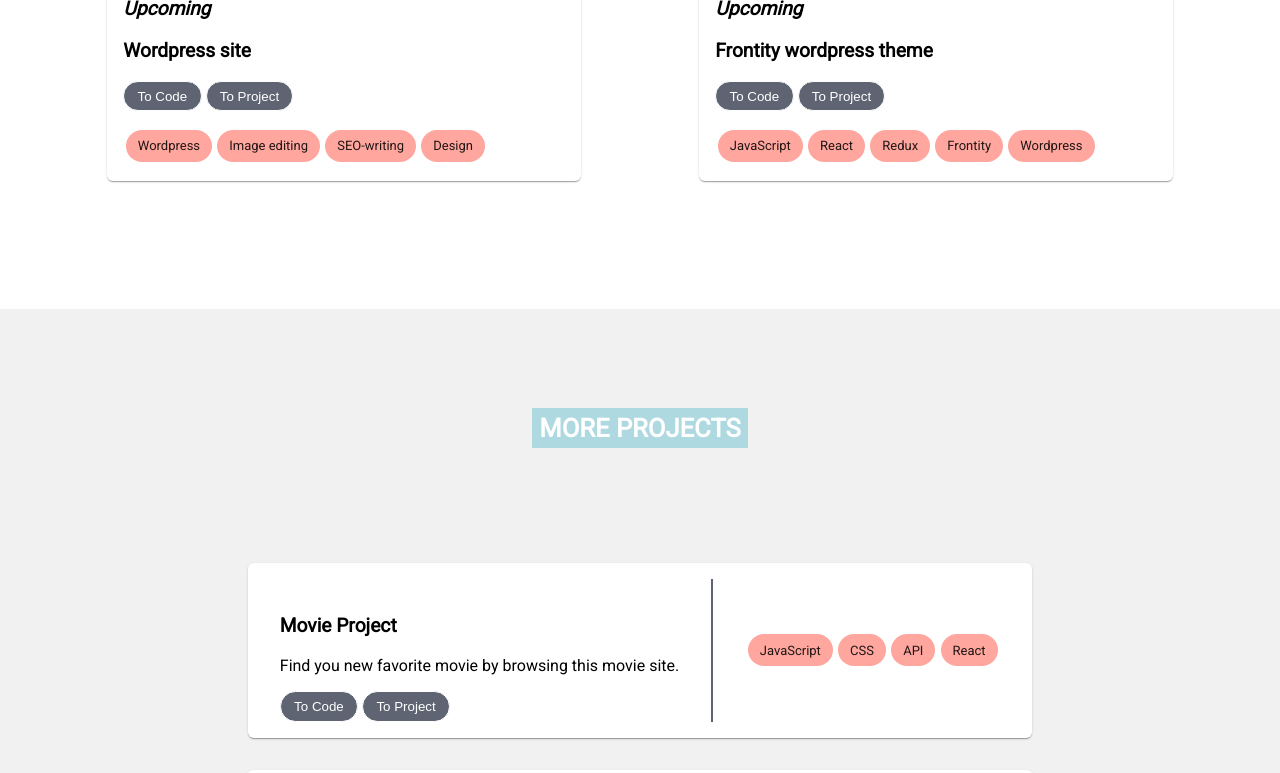
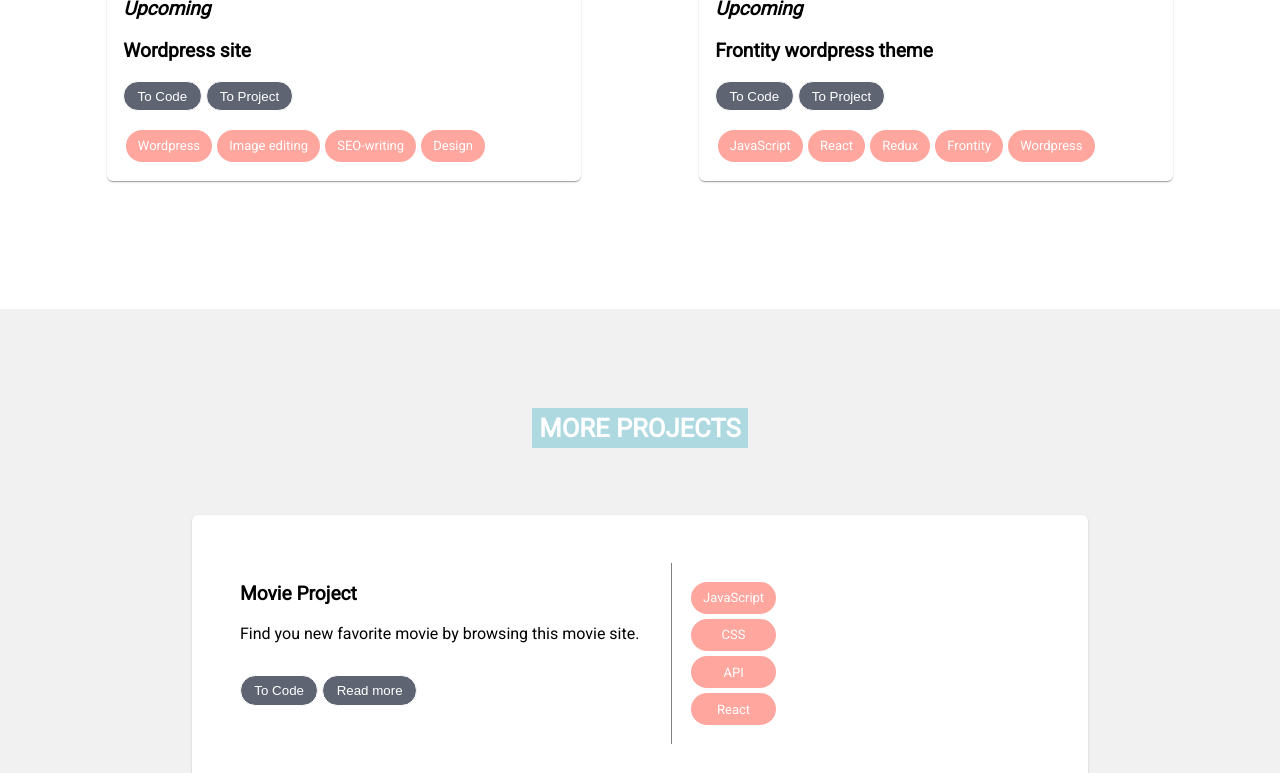
Before and after one commit to johannaraden/Portfolio, a React (Create React App) app: page / in a window 1280 px wide. Shown: the part 3060-3833 px from the top of the page. Built offline with nearby package versions, Linux system fonts and the light colour scheme.

Commit message:
Compressed to one single reusable summary component

```diff
--- a/src/common/ProjectCard.js
+++ b/src/common/ProjectCard.js
@@ -80,7 +80,7 @@
           <a href={deploy}><Button>To Project</Button></a>
         </CardText>
         <ChipsContainer>
-          {technologies && technologies.map((tech) => <Chip key={tech} style={{ backgroundColor: '#FFA69E'}} label={tech}/>)}
+          {technologies && technologies.map((tech) => <Chip key={tech} style={{ backgroundColor: '#FFA69E', color: 'white'}} label={tech}/>)}
         </ChipsContainer>
       </Content>
     </Card>
--- a/src/common/ProjectSummary.js
+++ /dev/null
@@ -1,98 +0,0 @@
-import React from 'react'
-import '../styling.css'
-import styled from 'styled-components/macro'
-import Chip from '@material-ui/core/Chip'
-import { DeviceSize } from '../common/Sizes'
-
-
-const CardContainer = styled.div`
-  border-radius: 6px;
-  box-shadow: 0px 2px 1px -1px rgba(0, 0, 0, 0.2), 0px 1px 1px 0px rgba(0, 0, 0, 0.14), 0px 1px 3px 0px rgba(0,0,0,.12);
-  display: flex;
-  flex-direction: row;
-  background-color: white;
-  box-sizing: border-box;
-  margin: 1em;
-  padding: 1em;
-  // width: 99%;
-  transition: ease-in 300ms;
-  :hover {
-    box-shadow: 0px 3px 1px -1px rgba(0, 0, 0, 0.2), 0px 2px 2px 0px rgba(0, 0, 0, 0.14), 0px 2px 4px 0px rgba(0,0,0,.12);
-    -webkit-transform: translateX(-3px);
-    transform: translateX(-3px) translateY(-3px);
-  }
-  @media ${DeviceSize.tablet} {
-    // width: 80%;
-  }
-  @media ${DeviceSize.laptop} {
-  //  width: 70%;
-  }
-`
-
-const Header = styled.div`
-  display: flex;
-  flex-direction: column;
-  cursor: pointer;
-`
-
-const CardText = styled.div`
-  margin: 1em 1em 0 1em;
-`
-
-const Title = styled.h1`
-  font-size: 1.2em;
-`
-
-const Description = styled.p`
-
-`
-
-const Button = styled.button`
-  border-radius: 200px;
-  border: 1px solid white;
-  padding: .5em 1em;
-  cursor: pointer;
-  background-color: #5E6472;
-  color: white;
-  margin-right: .3em;
-  & :hover {
-    background-color: white;
-    color: #5E6472;
-    border: 1px solid #5E6472;
-  }
-`
-
-const ChipsContainer = styled.div`
-  display: flex;
-  margin: 1em;
-  align-self: center;
-  > * {
-    margin: .2em;
-  }
-`
-
-const VL = styled.div`
-  height: 100%;
-  margin: 0 1em;
-  border-right: 2px solid #5E6472;
-`
-
-export const ProjectSummary = ({ title, secondaryText, deploy, href, technologies }) => {
-
-  return (
-    <CardContainer>
-      <Header>
-        <CardText>
-          {title && <Title>{title}</Title>}
-          {secondaryText && <Description>{secondaryText}</Description>}
-          <a href={href}><Button>To Code</Button></a>
-          <a href={deploy}><Button>To Project</Button></a>
-        </CardText>
-      </Header>
-      <VL></VL>
-      <ChipsContainer>
-      {technologies && technologies.map((tech) => <Chip style={{ backgroundColor: '#FFA69E'}} label={tech}/>)}
-      </ChipsContainer>
-  </CardContainer>
-  )
-}
--- a/src/common/BlogSummary.js
+++ b/src/common/SummaryCard.js
@@ -14,7 +14,7 @@
   background-color: white;
   box-sizing: border-box;
   margin: 1em;
-  padding: 1em;
+  padding: 3em 2em 2em 2em;
   width: 90%;
   transition: ease-in 300ms;
   :hover {
@@ -26,7 +26,6 @@
     width: 80%;
     padding: 2em;
     flex-direction: row;
-
   }
   @media ${DeviceSize.laptop} {
     width: 70%;
@@ -50,43 +49,38 @@
 `
 
 const Description = styled.p`
-
+  margin-bottom: 2em;
 `
-
-// const Button = styled.button`
-//   border-radius: 200px;
-//   border: none;
-//   padding: .5em 1em;
-//   cursor: pointer;
-//   background-color: #5E6472;
-//   color: white;
-//   margin-right: .3em;
-// `
 
 const ChipsContainer = styled.div`
   display: flex;
+  margin-top: 3em;
+  margin-bottom: 1.5em;
+  flex-wrap: wrap;
+  align-self: left;
+  padding-top: 2em;
+  padding-left: 1em;
+  align-content: center;
+  border-top: 1px solid grey;
+  align-content: baseline;
+  flex-direction: column;
+  > * {
+    margin: 2.5em .5em 0 1.2em;
+  }
+  @media ${DeviceSize.tablet} {
     margin: 1em;
-  flex-wrap: wrap;
-  align-self: center;
+    padding: 1em;
+    text-align: left;
+    border-left: 1px solid grey;
+    border-top: none;
     > * {
       margin: .2em;
     }
+  }
+  }
 `
 
-const VL = styled.div`
-  height: 100%;
-  margin: 0 1em;
-  border-right: 2px solid #5E6472;
-`
-
-const DL = styled.div`
-  width: 90%;
-  margin: 0 1em;
-  border-right: 2px solid red;
-`
-
-
-export const BlogSummary = ({ title, secondaryText, deploy, keywords }) => {
+export const SummaryCard = ({ title, secondaryText, deploy, keywords, href, technologies }) => {
 
   return (
     <CardContainer>
@@ -94,26 +88,24 @@
         <CardText>
           {title && <Title>{title}</Title>}
           {secondaryText && <Description>{secondaryText}</Description>}
-          <a href={deploy}><Button>Read more</Button></a>
+          {/* href only used in summary for "more projects" */}
+          {href && <a href={href}><Button>To Code</Button></a>}
+          {deploy && <a href={deploy}><Button>Read more</Button></a>}
         </CardText>
       </Header>
-
-      {window.screen.width < DeviceSize.tablet.replace( /(^.+\D)(\d+)(\D.+$)/i,'$2') ?
+        {/* {window.screen.width < DeviceSize.tablet.replace( /(^.+\D)(\d+)(\D.+$)/i,'$2') ?
           <>
             <DL></DL>
           </>
           :
           <>
-          <CardText>
+          </>
+          } */}
+          <ChipsContainer>
+          {technologies && technologies.map((tech) => <Chip style={{ backgroundColor: '#FFA69E', color: 'white', margin:'0.2em'}} label={tech}/>)}
+          {keywords && keywords.map((keyword) => <Chip style={{ backgroundColor: '#FFA69E', color: 'white', margin:'0.2em'}} label={keyword}/>)}
+          </ChipsContainer>
 
-          </CardText>
-        </>
-        }
-            <VL></VL>
-          <ChipsContainer>
-          {keywords && keywords.map((keyword) => <Chip style={{ backgroundColor: '#FFA69E'}} label={keyword}/>)}
-          </ChipsContainer>
-          <DL></DL>
   </CardContainer>
   )
 }
--- a/src/components/Blogs.js
+++ b/src/components/Blogs.js
@@ -2,9 +2,9 @@
 import styled from 'styled-components'
 import { Headline } from 'common/Headline'
 import { Main } from '../common/Main'
-import { BlogSummary } from '../common/BlogSummary'
 import { HeadlineSection } from '../common/HeadlineSection'
 import { DeviceSize } from '../common/Sizes'
+import { SummaryCard } from '../common/SummaryCard'
 import AOS from "aos"
 import "aos/dist/aos.css"
 
@@ -36,7 +36,7 @@
       </HeadlineSection>
       <SummaryContainer>
         {summary.map((post) =>
-          <BlogSummary
+          <SummaryCard
             title={post.title}
             secondaryText={post.secondaryText}
             keywords={post.keywords}
--- a/src/components/More.js
+++ b/src/components/More.js
@@ -2,12 +2,12 @@
 import styled from 'styled-components'
 import { Headline } from 'common/Headline'
 import { Main } from '../common/Main'
-import { ProjectSummary } from '../common/ProjectSummary'
 import { HeadlineSection } from '../common/HeadlineSection'
+import { SummaryCard } from '../common/SummaryCard'
+
 
 
 const SummaryContainer = styled.section`
-  padding: 3em;
   display: flex;
   flex-flow: row wrap;
   justify-content: center;
@@ -26,8 +26,8 @@
         <Headline title='more projects' />
       </HeadlineSection>
       <SummaryContainer>
-        {summary.map((project) =>
-          <ProjectSummary
+         {summary.map((project) =>
+          <SummaryCard
             title={project.title}
             secondaryText={project.secondaryText}
             technologies={project.technologies}
@@ -37,5 +37,5 @@
         )}
       </SummaryContainer>
     </Main>
-)
+  )
 }
```
Lines whose indentation alone changed are shown as unchanged.
